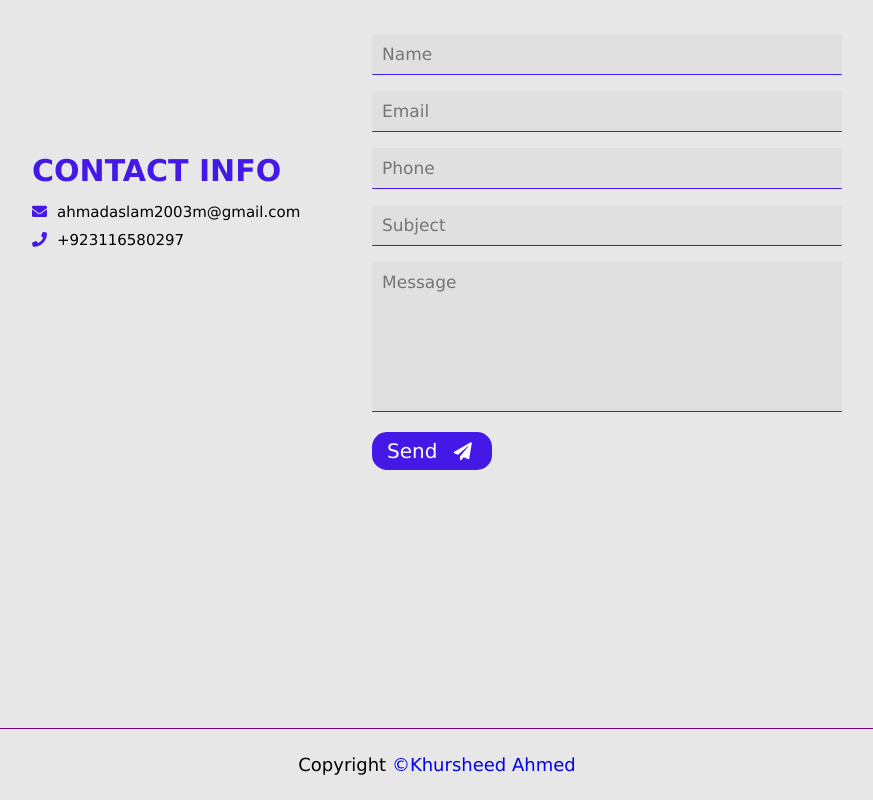
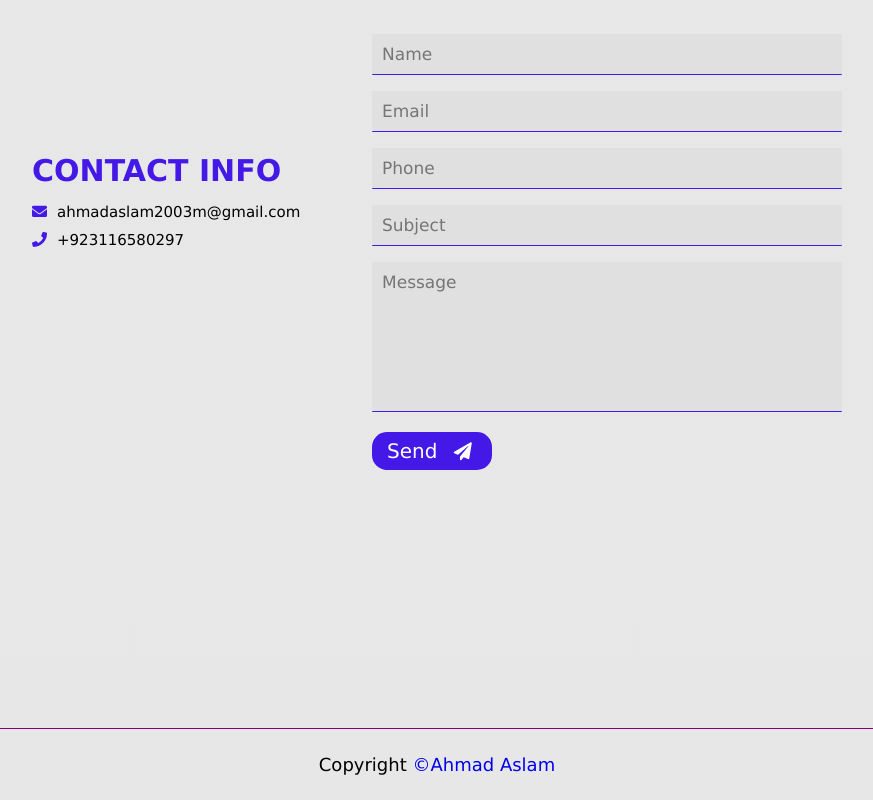
Before and after one commit to khursheedahmedd/Ahmad-Portfolio, a plain HTML site: page index.html in a window 1280 px wide. Shown: the part 3282-4082 px from the top of the page, without its empty margins (378-1251 px from the left). Drawn offline with nearby package versions, Linux system fonts and the light colour scheme.

Commit message:
Update index.html

```diff
--- a/index.html
+++ b/index.html
@@ -224,9 +224,10 @@
     </a>
 
     <div class="credits">Copyright<span>
-        <a href="https://khursheed-portfolio.vercel.app" target="_blank">
-            &#169;Khursheed Ahmed
-        </a></div>
+        <a href="#" target="_blank">
+            &#169;Ahmad Aslam
+        </a>
+    </div>
 
 
     <script src="https://cdnjs.cloudflare.com/ajax/libs/jquery/3.6.0/jquery.min.js"></script>
```
